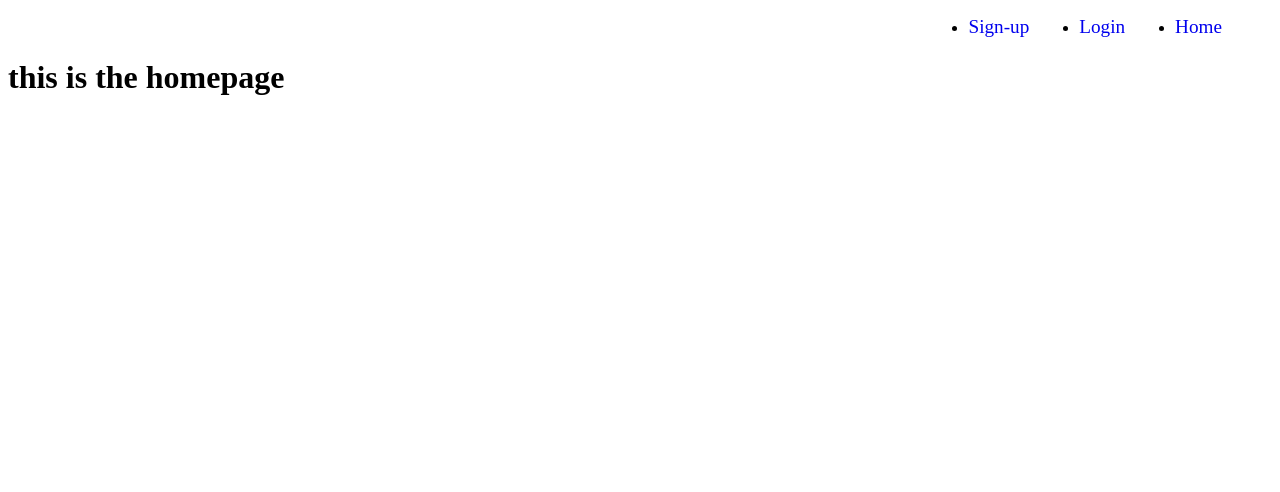
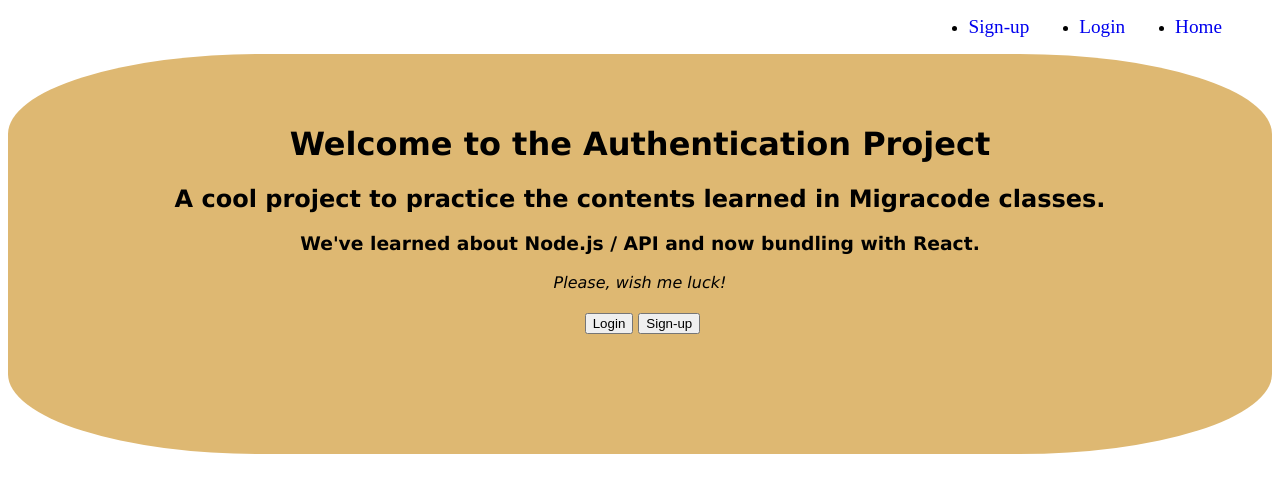
Before and after one commit to amandamov/Migracode-React-to-Auth-project, a React (Create React App) app in the folder react-auth-project/: page / in a window 1280 px wide. Shown: the top 492 px of the page. Built offline with nearby package versions, Linux system fonts and the light colour scheme.

Commit message:
update homepage

```diff
--- a/react-auth-project/src/index.css
+++ b/react-auth-project/src/index.css
@@ -19,3 +19,20 @@
 .item > a:visited {
   color: black;
 }
+
+.container-home {
+  text-align: center;
+  font-family: Verdana, Geneva, Tahoma, sans-serif;
+  background-color: rgb(222, 184, 114);
+  height: 300px;
+  padding: 50px;
+  border-radius: 20%;
+}
+
+.container-home > p {
+  font-style: italic;
+}
+
+.button-login {
+  margin: 5px;
+}
--- a/react-auth-project/src/pages/Home.jsx
+++ b/react-auth-project/src/pages/Home.jsx
@@ -1,8 +1,37 @@
 import React from "react";
+import {Routes, Route, useNavigate, Navigate} from 'react-router-dom';
+import Login from "./Login";
+import Sign_up from "./Sign-up";
+
+
 
 function Home() {
+
+    const navigate = useNavigate();
+
+    const navigateToLogin = () => {
+        navigate('/login')
+    }
+
+    const navigateToSignUp = () => {
+        navigate('/sign-up')
+    }
+
     return (
-        <h1>this is the homepage</h1>
+        <div className="container-home">
+            <h1>Welcome to the Authentication Project</h1>
+            <h2>A cool project to practice the contents learned in Migracode classes.</h2>
+            <h3>We've learned about Node.js / API and now bundling with React. </h3>
+            <p>Please, wish me luck!</p>
+            {/* <img src={require('./img/computer.jpg').default} alt="Computer photo" height={200} width={200}/> */}
+            <button onClick={navigateToLogin} className="button-login">Login</button>
+            <button onClick={navigateToSignUp}>Sign-up</button>
+
+            <Routes>
+                <Route path='login' element={<Login />} />
+                <Route path='sign-up' element={<Sign_up />} />
+            </Routes>
+        </div>
     )
 }
 
```
Also changed, not shown: react-auth-project/src/Components/Computer.js (added, +12 -0 lines), react-auth-project/src/pages/img/computer.jpg (added), 1 other file (tests, documents, lock files or other folders).
